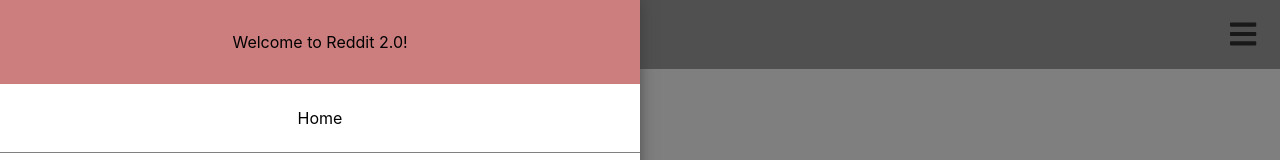
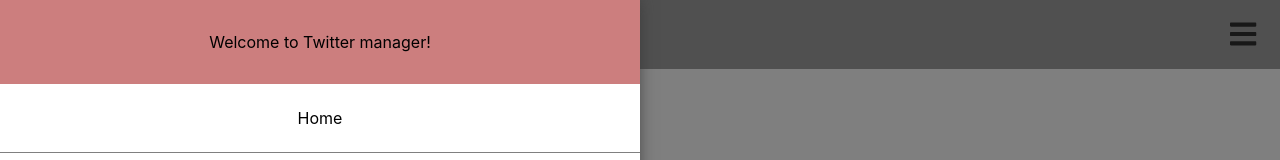
Before and after one commit to vbestak/react-blog, a React (Create React App) app: page / in a window 1280 px wide. Both pictures are taken after a click on the icon 1242 px from the left and 34 px from the top of the page. Shown: the top 160 px of the page. Built offline with nearby package versions, Linux system fonts and the light colour scheme.

Commit message:
small changes

```diff
--- a/src/components/Header.js
+++ b/src/components/Header.js
@@ -2,7 +2,7 @@
 import Navigation from './Navigation'
 
 function Header() {
-    let title = "Reddit 2.0"
+    let title = "TwitterManager"
 
     return (
         <div>
--- a/src/components/Navigation.js
+++ b/src/components/Navigation.js
@@ -31,7 +31,7 @@
             backgroundColor: "rgb(204, 126, 126)",
           }}
         >
-          Welcome to Reddit 2.0!
+          Welcome to Twitter manager!
         </div>
 
         {menuItems.map((item, index) => (
```
